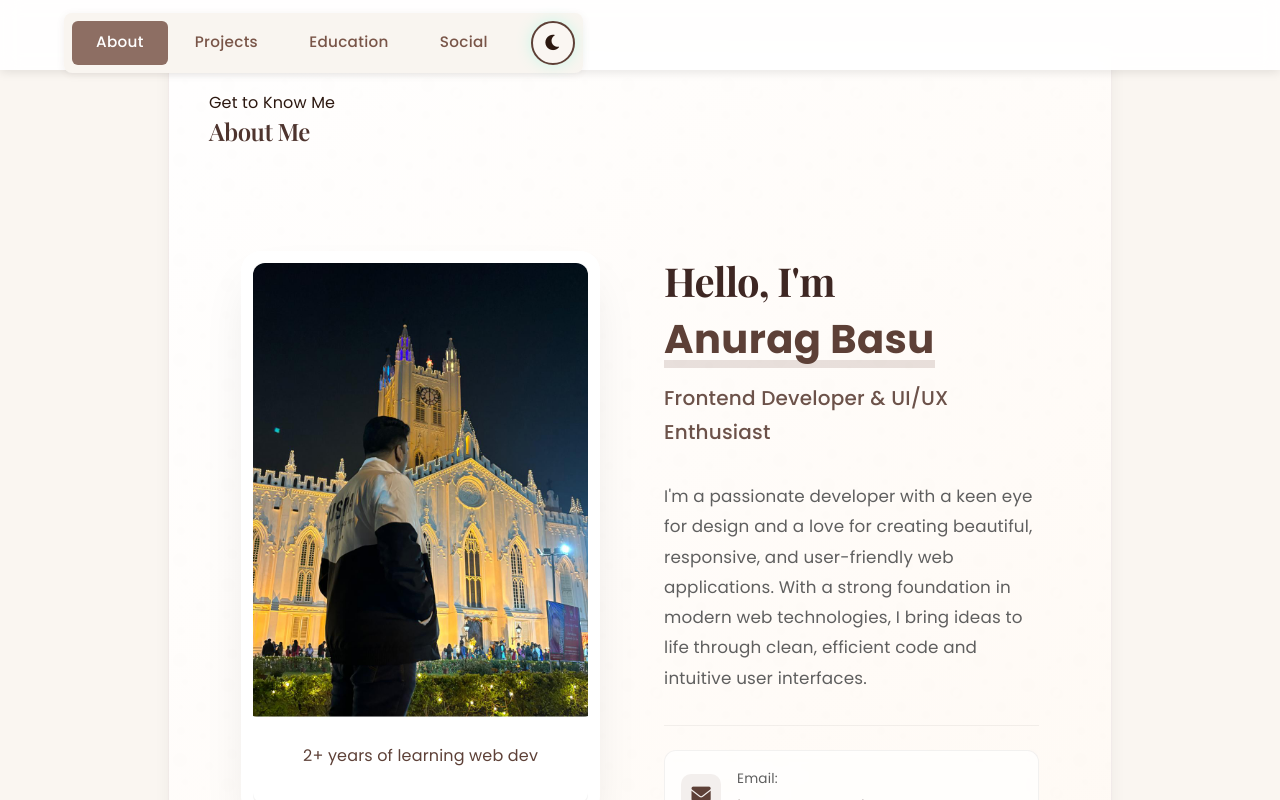
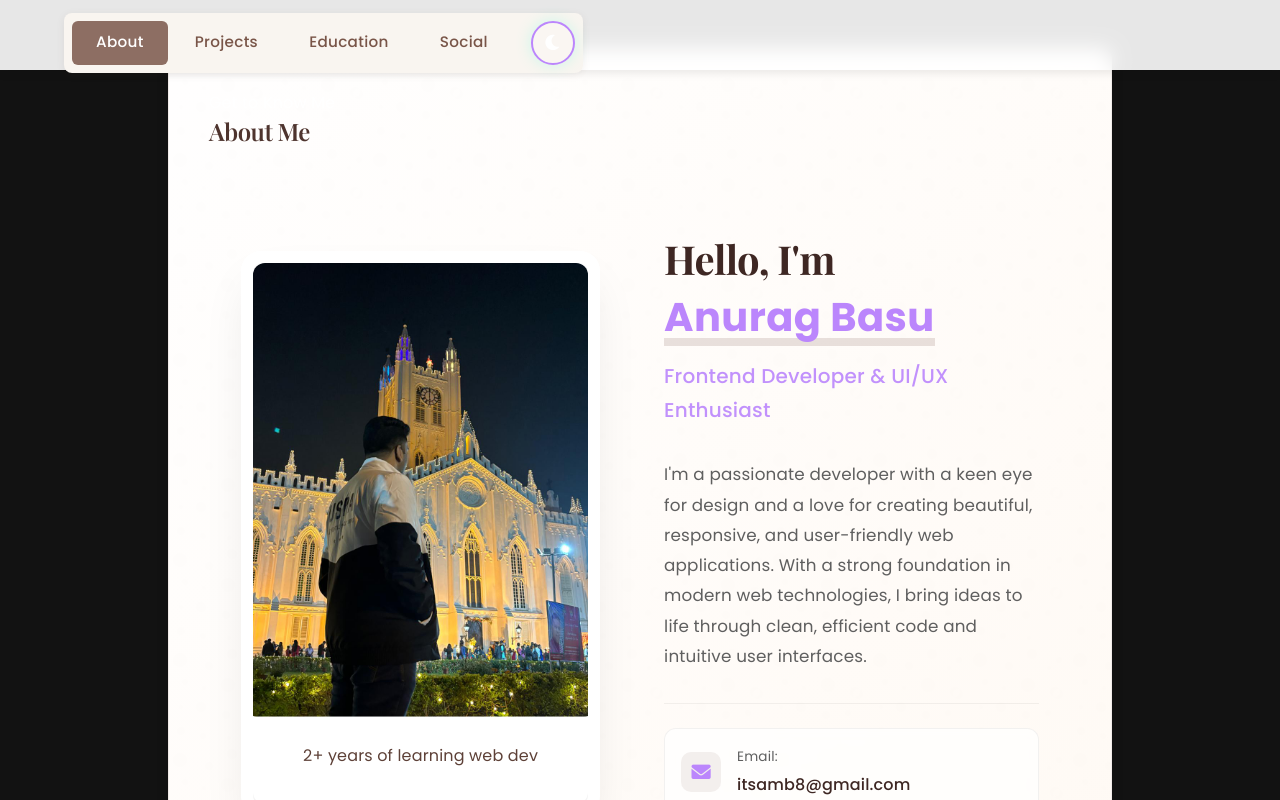
Before and after one commit to Anurag200427/personal-portfolio, a Vue app: page / in a window 1280 px wide. Shown: the top 800 px of the page. Built offline with nearby package versions, Linux system fonts and the light colour scheme.

Commit message:
feat: improve mobile responsiveness and dark theme
- Fixed mobile visibility issues in the about section
- Improved responsive layout for mobile devices
- Enhanced dark theme colors and contrast
- Added new AboutMe component with responsive design

```diff
--- a/index.html
+++ b/index.html
@@ -728,30 +728,66 @@
 
                 .about-container {
                     display: flex;
+                    flex-direction: column;
                     align-items: center;
-                    justify-content: space-between;
-                    gap: 4rem;
+                    gap: 2rem;
                     max-width: 1200px;
                     margin: 0 auto;
-                    padding: 3rem 2rem;
+                    padding: 1.5rem 1rem;
                     position: relative;
                     z-index: 1;
+                    width: 100%;
+                }
+
+                @media (min-width: 992px) {
+                    .about-container {
+                        flex-direction: row;
+                        align-items: flex-start;
+                        justify-content: space-between;
+                        gap: 4rem;
+                        padding: 3rem 2rem;
+                    }
                 }
 
                 .about-content {
                     flex: 1;
-                    max-width: 600px;
+                    max-width: 100%;
                     margin: 0 auto;
-                    padding: 2rem 0;
+                    padding: 1.5rem 0;
+                    width: 100%;
+                }
+
+                @media (min-width: 768px) {
+                    .about-content {
+                        max-width: 600px;
+                        padding: 2rem 0;
+                    }
                 }
 
                 .about-images {
-                    flex: 0 0 45%;
+                    width: 100%;
+                    max-width: 450px;
                     display: flex;
                     flex-direction: column;
-                    gap: 2rem;
+                    gap: 1.5rem;
                     position: relative;
-                    padding: 2rem 0;
+                    padding: 1rem 0;
+                    margin: 0 auto;
+                }
+
+                @media (min-width: 768px) {
+                    .about-images {
+                        gap: 2rem;
+                        padding: 2rem 0;
+                    }
+                }
+
+                @media (min-width: 992px) {
+                    .about-images {
+                        flex: 0 0 45%;
+                        max-width: none;
+                        margin: 0;
+                    }
                 }
 
                 .about-image {
@@ -858,11 +894,19 @@
 
                 .about-content {
                     flex: 1;
-                    opacity: 0;
-                    transform: translateY(20px);
-                    animation: fadeInUp 0.8s ease-out forwards;
-                    animation-delay: 0.3s;
+                    opacity: 1; /* Changed from 0 to 1 for mobile first */
+                    transform: translateY(0); /* Reset transform for mobile first */
                     padding: 1rem 0;
+                    width: 100%;
+                }
+
+                @media (min-width: 768px) {
+                    .about-content {
+                        opacity: 0;
+                        transform: translateY(20px);
+                        animation: fadeInUp 0.8s ease-out forwards;
+                        animation-delay: 0.3s;
+                    }
                 }
 
                 .about-heading {
@@ -1435,13 +1479,44 @@
                     }
                 }
 
+                @media (max-width: 991px) {
+                    .about-heading {
+                        font-size: 2.2rem;
+                        text-align: center;
+                    }
+
+                    .about-subheading {
+                        text-align: center;
+                    }
+
+                    .about-text {
+                        text-align: center;
+                    }
+
+                    .about-details {
+                        justify-content: center;
+                    }
+                }
+
                 @media (max-width: 768px) {
                     .about-heading {
-                        font-size: 2.2rem;
+                        font-size: 2rem;
+                        margin-top: 1.5rem;
                     }
 
                     .about-subheading {
-                        font-size: 1.3rem;
+                        font-size: 1.1rem;
+                        margin-bottom: 1.5rem;
+                    }
+
+                    .about-details {
+                        grid-template-columns: 1fr;
+                        gap: 1rem;
+                    }
+
+                    .detail-item {
+                        width: 100%;
+                        margin: 0 auto;
                     }
 
                     .about-images {
--- a/src/App.vue
+++ b/src/App.vue
@@ -1,30 +1,84 @@
 <script setup>
-import HelloWorld from './components/HelloWorld.vue'
+import AboutMe from './components/AboutMe.vue'
 </script>
 
 <template>
-  <div>
-    <a href="https://vite.dev" target="_blank">
-      <img src="/vite.svg" class="logo" alt="Vite logo" />
-    </a>
-    <a href="https://vuejs.org/" target="_blank">
-      <img src="./assets/vue.svg" class="logo vue" alt="Vue logo" />
-    </a>
+  <div id="app">
+    <header class="header">
+      <h1>My Portfolio</h1>
+      <nav class="nav">
+        <a href="#about" class="nav-link">About</a>
+        <a href="#projects" class="nav-link">Projects</a>
+        <a href="#contact" class="nav-link">Contact</a>
+      </nav>
+    </header>
+
+    <main>
+      <AboutMe />
+    </main>
+
+    <footer class="footer">
+      <p>&copy; 2025 My Portfolio. All rights reserved.</p>
+    </footer>
   </div>
-  <HelloWorld msg="Vite + Vue" />
 </template>
 
 <style scoped>
-.logo {
-  height: 6em;
-  padding: 1.5em;
-  will-change: filter;
-  transition: filter 300ms;
+#app {
+  max-width: 100%;
+  overflow-x: hidden;
 }
-.logo:hover {
-  filter: drop-shadow(0 0 2em #646cffaa);
+
+.header {
+  background-color: #1e1e1e;
+  padding: 1.5rem;
+  text-align: center;
+  box-shadow: 0 2px 4px rgba(0, 0, 0, 0.1);
+  position: sticky;
+  top: 0;
+  z-index: 100;
 }
-.logo.vue:hover {
-  filter: drop-shadow(0 0 2em #42b883aa);
+
+.nav {
+  display: flex;
+  justify-content: center;
+  gap: 2rem;
+  margin-top: 1rem;
+}
+
+.nav-link {
+  color: var(--on-surface);
+  text-decoration: none;
+  font-weight: 500;
+  padding: 0.5rem 1rem;
+  border-radius: 4px;
+  transition: background-color 0.2s;
+}
+
+.nav-link:hover {
+  background-color: rgba(187, 134, 252, 0.1);
+  color: var(--primary);
+}
+
+.footer {
+  text-align: center;
+  padding: 2rem 1rem;
+  background-color: #1e1e1e;
+  color: #888;
+  margin-top: 2rem;
+}
+
+/* Responsive adjustments */
+@media (max-width: 768px) {
+  .nav {
+    flex-direction: column;
+    gap: 0.5rem;
+    align-items: center;
+  }
+
+  .nav-link {
+    width: 100%;
+    text-align: center;
+  }
 }
 </style>
--- /dev/null
+++ b/src/components/AboutMe.vue
@@ -0,0 +1,148 @@
+<template>
+  <section id="about" class="about-section">
+    <div class="about-container">
+      <h2 class="section-title">About Me</h2>
+      <div class="about-content">
+        <div class="about-image">
+          <img src="../assets/me.jpg" alt="Profile Picture" class="profile-pic">
+        </div>
+        <div class="about-text">
+          <p>Hello! I'm a passionate developer with expertise in web development and a keen eye for design. I love creating responsive and user-friendly applications that make a difference.</p>
+          <div class="skills">
+            <h3>Skills</h3>
+            <div class="skills-grid">
+              <span class="skill-tag">HTML5</span>
+              <span class="skill-tag">CSS3</span>
+              <span class="skill-tag">JavaScript</span>
+              <span class="skill-tag">Vue.js</span>
+              <span class="skill-tag">Responsive Design</span>
+            </div>
+          </div>
+        </div>
+      </div>
+    </div>
+  </section>
+</template>
+
+<script>
+export default {
+  name: 'AboutMe'
+}
+</script>
+
+<style scoped>
+.about-section {
+  padding: 4rem 1rem;
+  background-color: var(--surface);
+  border-radius: 12px;
+  margin: 2rem 0;
+  width: 100%;
+  box-sizing: border-box;
+}
+
+.about-container {
+  max-width: 1200px;
+  margin: 0 auto;
+  padding: 0 1rem;
+}
+
+.section-title {
+  text-align: center;
+  margin-bottom: 2rem;
+  color: var(--on-surface);
+  font-size: 2.5rem;
+}
+
+.about-content {
+  display: flex;
+  flex-direction: column;
+  gap: 2rem;
+  align-items: center;
+}
+
+.about-image {
+  flex: 1;
+  max-width: 300px;
+  width: 100%;
+}
+
+.profile-pic {
+  width: 100%;
+  height: auto;
+  border-radius: 12px;
+  box-shadow: 0 4px 6px rgba(0, 0, 0, 0.1);
+}
+
+.about-text {
+  flex: 2;
+  color: var(--on-surface);
+  line-height: 1.6;
+}
+
+.skills h3 {
+  margin-top: 1.5rem;
+  margin-bottom: 1rem;
+  color: var(--primary);
+}
+
+.skills-grid {
+  display: flex;
+  flex-wrap: wrap;
+  gap: 0.75rem;
+  margin-top: 0.5rem;
+}
+
+.skill-tag {
+  background-color: rgba(187, 134, 252, 0.1);
+  color: var(--primary);
+  padding: 0.5rem 1rem;
+  border-radius: 20px;
+  font-size: 0.9rem;
+  border: 1px solid rgba(187, 134, 252, 0.2);
+}
+
+/* Tablet and larger */
+@media (min-width: 768px) {
+  .about-content {
+    flex-direction: row;
+    align-items: flex-start;
+  }
+
+  .about-image {
+    margin-right: 2rem;
+  }
+}
+
+/* Large desktops */
+@media (min-width: 1024px) {
+  .about-section {
+    padding: 5rem 2rem;
+  }
+
+  .about-content {
+    gap: 3rem;
+  }
+
+  .section-title {
+    font-size: 3rem;
+    margin-bottom: 3rem;
+  }
+}
+
+/* Small mobile devices */
+@media (max-width: 480px) {
+  .about-section {
+    padding: 2rem 0.5rem;
+  }
+
+  .section-title {
+    font-size: 2rem;
+    margin-bottom: 1.5rem;
+  }
+
+  .skill-tag {
+    font-size: 0.8rem;
+    padding: 0.4rem 0.8rem;
+  }
+}
+</style>
--- a/src/style.css
+++ b/src/style.css
@@ -3,9 +3,9 @@
   line-height: 1.5;
   font-weight: 400;
 
-  color-scheme: light dark;
-  color: rgba(255, 255, 255, 0.87);
-  background-color: #242424;
+  color-scheme: dark;
+  color: #ffffff;
+  background-color: #121212;
 
   font-synthesis: none;
   text-rendering: optimizeLegibility;
@@ -15,11 +15,12 @@
 
 a {
   font-weight: 500;
-  color: #646cff;
-  text-decoration: inherit;
+  color: #bb86fc;
+  text-decoration: none;
+  transition: color 0.2s ease;
 }
 a:hover {
-  color: #535bf2;
+  color: #ffffff;
 }
 
 body {
@@ -37,25 +38,32 @@ h1 {
 
 button {
   border-radius: 8px;
-  border: 1px solid transparent;
+  border: 1px solid #333;
   padding: 0.6em 1.2em;
   font-size: 1em;
   font-weight: 500;
   font-family: inherit;
-  background-color: #1a1a1a;
+  background-color: #1e1e1e;
+  color: #ffffff;
   cursor: pointer;
-  transition: border-color 0.25s;
+  transition: all 0.25s;
 }
 button:hover {
-  border-color: #646cff;
+  background-color: #333;
+  border-color: #bb86fc;
 }
 button:focus,
 button:focus-visible {
-  outline: 4px auto -webkit-focus-ring-color;
+  outline: 2px solid #bb86fc;
+  outline-offset: 2px;
 }
 
 .card {
   padding: 2em;
+  background-color: #1e1e1e;
+  border-radius: 12px;
+  box-shadow: 0 4px 6px rgba(0, 0, 0, 0.1);
+  margin: 1rem 0;
 }
 
 #app {
@@ -63,17 +71,46 @@ button:focus-visible {
   margin: 0 auto;
   padding: 2rem;
   text-align: center;
+  background-color: #121212;
+  min-height: 100vh;
+  display: flex;
+  flex-direction: column;
+  align-items: center;
+  justify-content: center;
 }
 
-@media (prefers-color-scheme: light) {
-  :root {
-    color: #213547;
-    background-color: #ffffff;
-  }
-  a:hover {
-    color: #747bff;
-  }
-  button {
-    background-color: #f9f9f9;
-  }
+/* Dark theme only */
+:root {
+  --primary: #bb86fc;
+  --primary-variant: #3700b3;
+  --secondary: #03dac6;
+  --background: #121212;
+  --surface: #1e1e1e;
+  --error: #cf6679;
+  --on-primary: #000000;
+  --on-secondary: #000000;
+  --on-background: #ffffff;
+  --on-surface: #ffffff;
+  --on-error: #000000;
 }
+
+body {
+  background-color: var(--background);
+  color: var(--on-background);
+}
+
+.card {
+  background-color: var(--surface);
+  color: var(--on-surface);
+}
+
+button {
+  background-color: var(--surface);
+  color: var(--on-surface);
+  border: 1px solid #333;
+}
+
+button:hover {
+  background-color: #2c2c2c;
+  border-color: var(--primary);
+}
```
